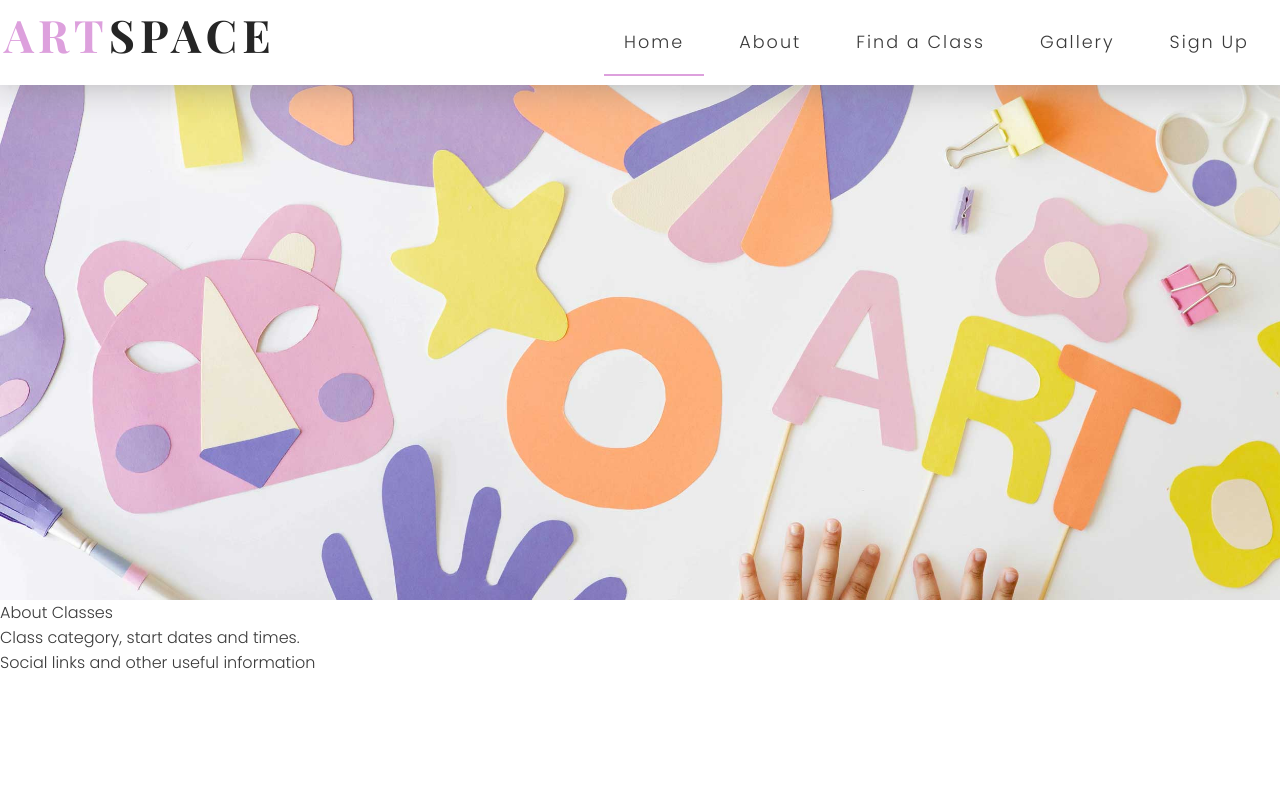
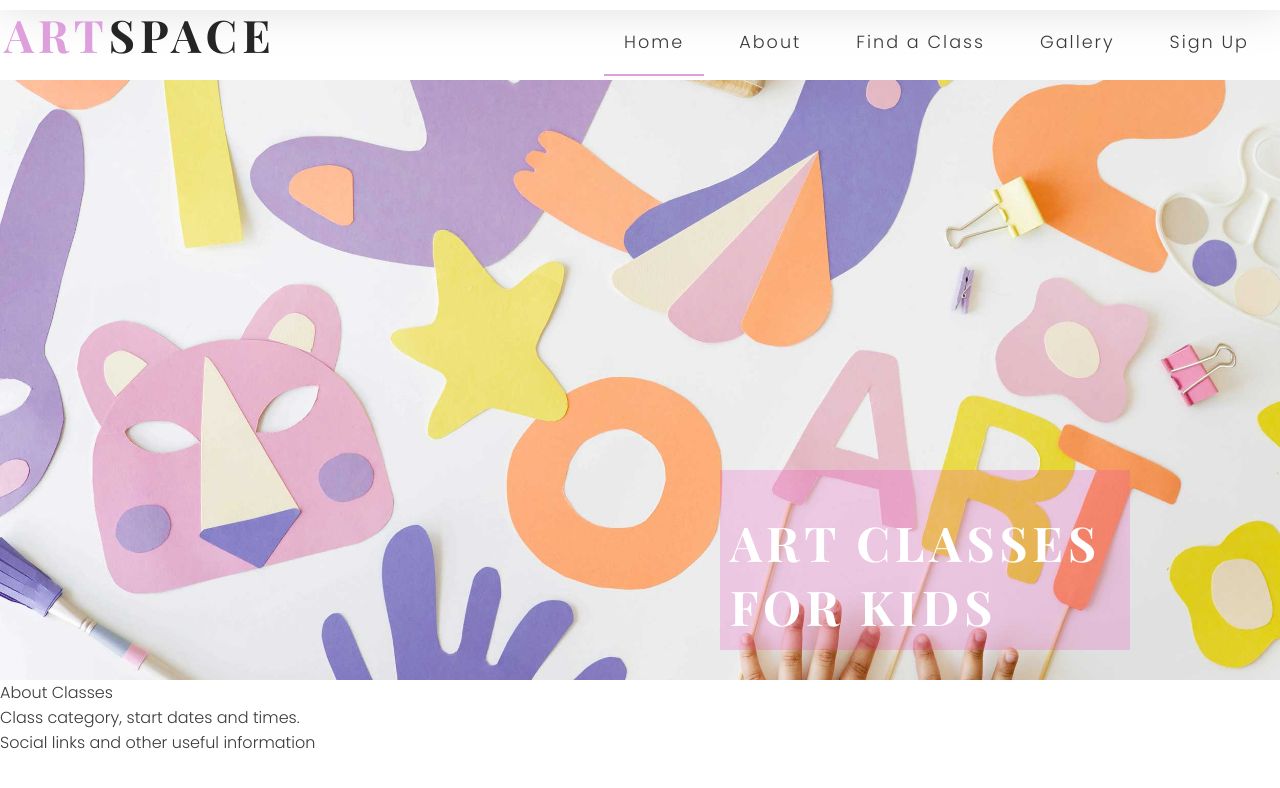
Before and after one commit to chasingash/art-classes-for-kids, a plain HTML site: page index.html in a window 1280 px wide. Drawn offline with nearby package versions, Linux system fonts and the light colour scheme; a web font is replaced by a local one.

Commit message:
Add cover text and style accordingly

```diff
--- a/assets/css/style.css
+++ b/assets/css/style.css
@@ -5,6 +5,7 @@
     padding: 0;
     border: none;
 }
+
 
 body {
     font-family: 'Poppins', sans-serif;
@@ -17,20 +18,19 @@ body {
 header {
     padding: 5px 4px;
     background: white;
-    position: fixed;
     top: 0;
     width: 100%;
     z-index: auto;
     box-shadow: 0 -15px 50px #797878;
 }
 
-h1,
-h2 {
+h1, h2 {
     font-family: 'Playfair display', sans-serif;
     text-transform: uppercase;
     letter-spacing: 5px;
     color: #252525;
 }
+
 
 #logo-a {
     float: left;
@@ -81,11 +81,19 @@ h2 {
     border-bottom: 2px solid plum;
 }
 
-/* hero image */
+/* hero image with cover text */
 
 #hero-outer {
     height: 600px;
-    width: 100%;overflow: hidden;
+    width: 100%;
+    overflow: hidden;
+    margin-top: 50px;
+
+    position: relative;
+}
+
+#cover-text, #cover-text h2 {
+    color: #fff
 }
 
 #hero-image {
@@ -94,3 +102,23 @@ h2 {
     background: url('../images/hero-image2b.jpg') no-repeat center center;
     background-size: cover;
 }
+
+#cover-text {
+    font-size: 200%;
+    font-family: Poppins, sans-serif;
+    text-transform: uppercase;
+    letter-spacing: 4px;
+
+    width: 400px;
+    height: 140px;
+
+    padding-top: 40px;
+    padding-left: 10px;
+
+    background-color: rgba(236, 53, 181, 0.2);
+
+    bottom: 30px;
+    right: 150px;
+
+    position: absolute;
+}
--- a/index.html
+++ b/index.html
@@ -49,6 +49,9 @@
 
     <section id="hero-outer">
         <div id="hero-image"></div>
+        <div id="cover-text">
+            <h2>Art Classes for Kids</h2>
+        </div>
     </section>
 
     <!-- End of Hero Image -->
```
